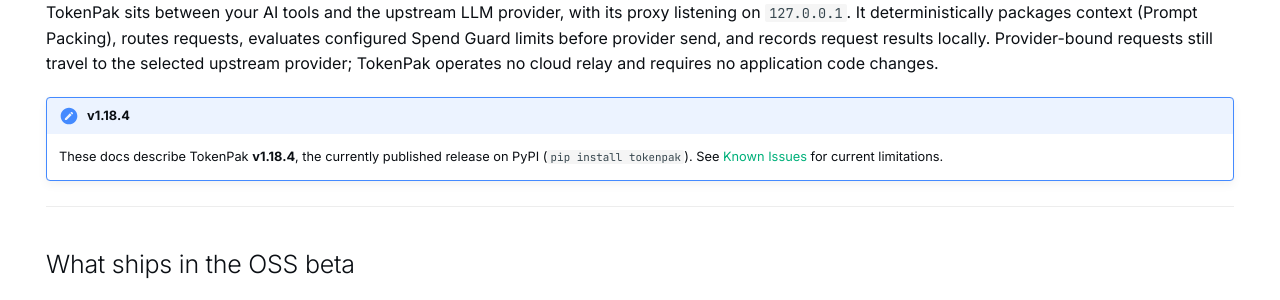
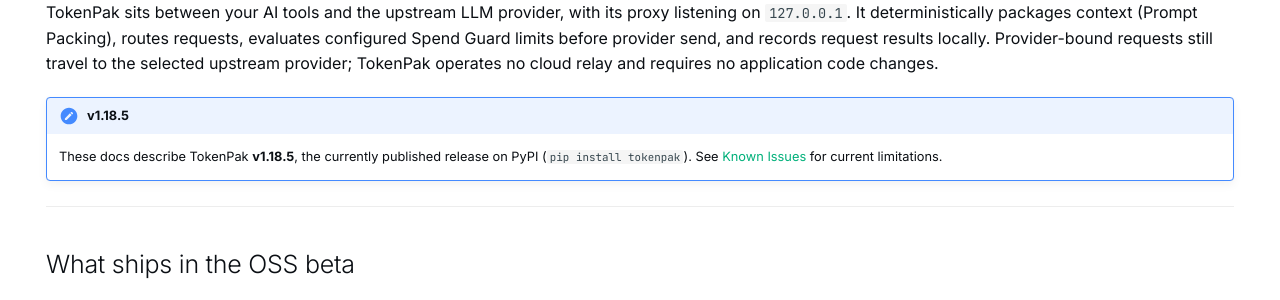
Before and after one commit to tokenpak/docs, an MkDocs documentation site: the page built from docs/index.md, in a window 1280 px wide and 900 px high. Shown: the part 269-569 px from the top of the window. Built offline with MkDocs 1.6.1 and Material for MkDocs 9.7.7, drawn with Linux system fonts in a browser that asks for light colours; comment, search, counter and statistics services are not loaded.

Commit message:
docs: v1.18.5 is the current published release

```diff
--- a/docs/index.md
+++ b/docs/index.md
@@ -15,8 +15,8 @@
 still travel to the selected upstream provider; TokenPak operates no cloud
 relay and requires no application code changes.
 
-!!! note "v1.18.4"
-    These docs describe TokenPak **v1.18.4**, the currently published release
+!!! note "v1.18.5"
+    These docs describe TokenPak **v1.18.5**, the currently published release
     on PyPI (`pip install tokenpak`). See [Known Issues](known-issues.md) for
     current limitations.
 
```
Also changed, not shown: docs/QUICKSTART.md (+1 -1 lines).
